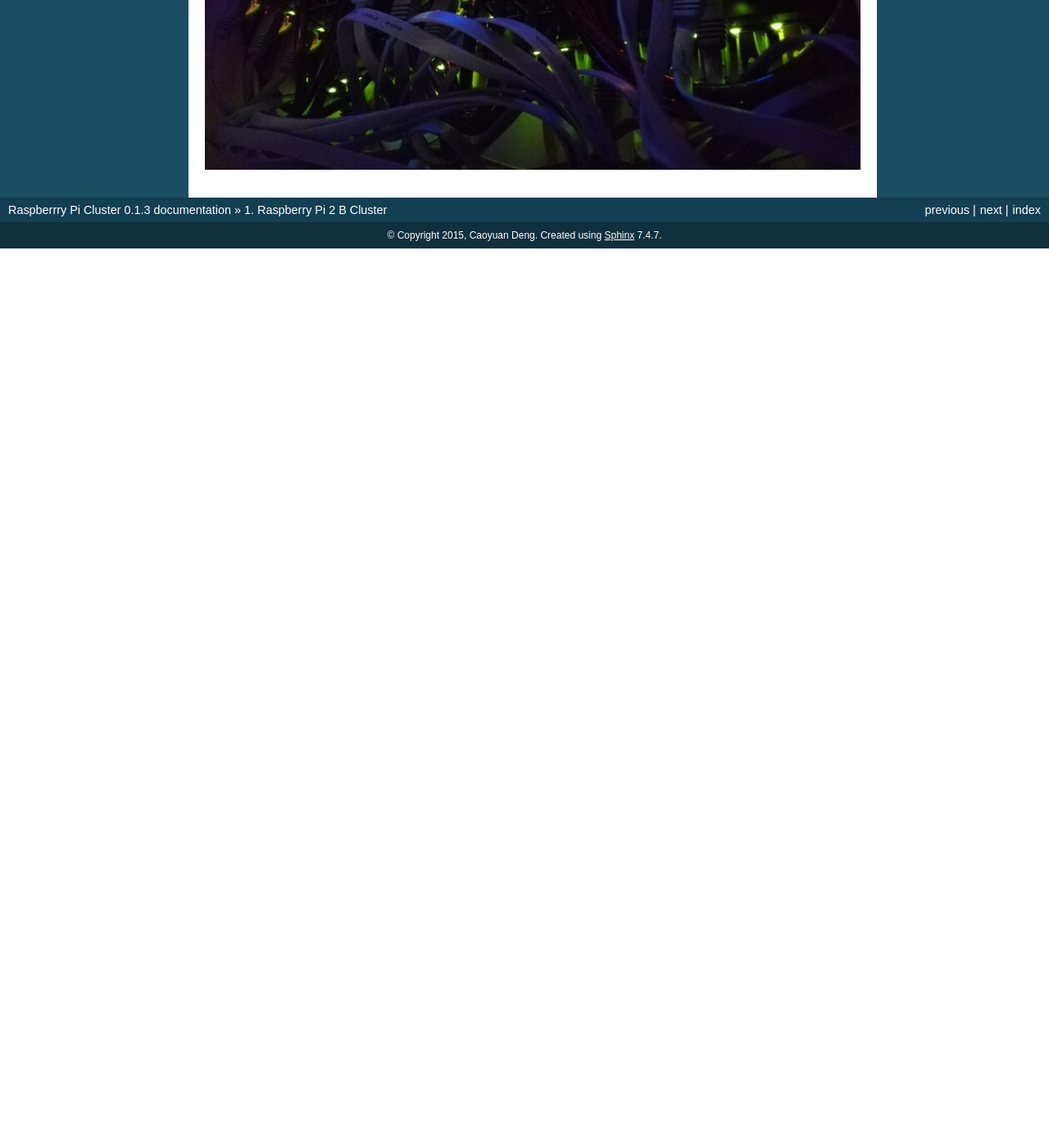
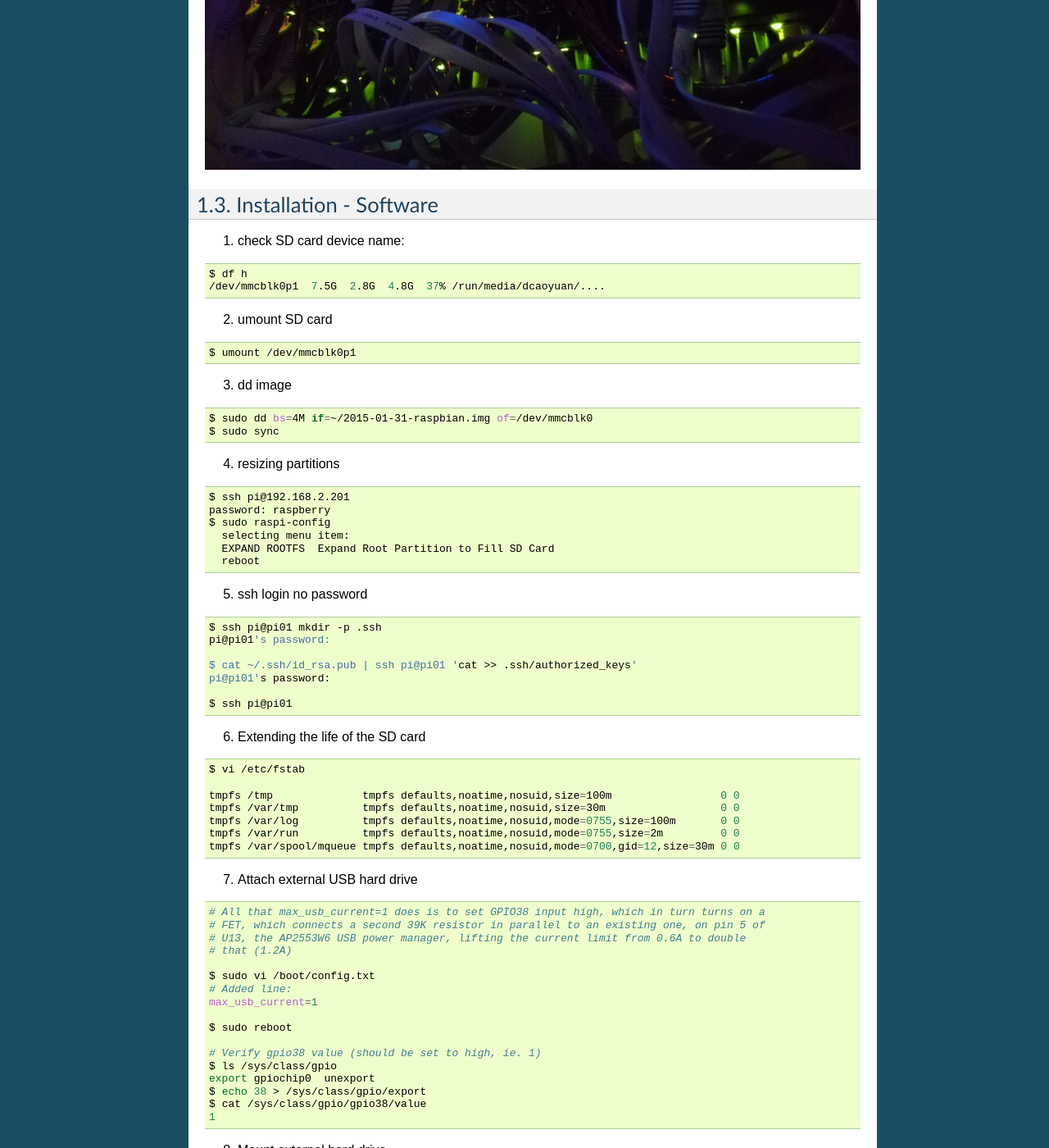
Before and after one commit to dcaoyuan/papers, a Sphinx documentation site: the page built from docs/source/rpi_cluster/component.rst, in a window 1280 px wide and 1400 px high, scrolled down 6084 px. Shown: the whole window at 82% size. Built offline with Sphinx 7.4.7, drawn with Linux system fonts in a browser that asks for light colours; formulas are drawn with MathJax 3; before the commit the page ends 6387 px from its top, so only the background shows below that; some of the changed text lies outside the part shown.

Commit message:
Added installation-software

```diff
--- a/docs/source/rpi_cluster/benchmark.rst
+++ b/docs/source/rpi_cluster/benchmark.rst
@@ -2,6 +2,8 @@ Analysis of Scale-out Ability of Akka Sharding cluster
 ============================================================
 
 跟很多分片集群解决方案不同，akka 分片集群（sharding cluster）中每一个节点都在直接访问本地数据的同时，也都可以作为 proxy 访问集群中其它节点的数据。在我看来，这是 akka 分片集群水平扩展（scale-out）能力可能接近线性的关键。
+
+Comparing to some sharding solutions, Akka let you access whole sharding cluster data via any node.
 
 Benchmark
 -------
--- a/docs/source/rpi_cluster/component.rst
+++ b/docs/source/rpi_cluster/component.rst
@@ -59,8 +59,8 @@ We'll leave 2 ports for external working network. 12 + 1x2 + 2 = 16
 
 **A**: On the top-left side of the case, there is still space for about 4+ USB hard drivers, but you should choose the one that is about 110mm length, and put it vertically, Another choose is use 1.8" hard driver, just like me.
 
-Intallation
-----------------
+Installation - Hardware
+-----------------------
 
 Parts:
 
@@ -96,3 +96,126 @@ Lighting:
 
 .. image:: images/install_07.jpg
    :alt: installations
+
+Installation - Software
+------------------------
+
+1. check SD card device name:
+
+.. code-block:: shell
+
+  $ df ­h
+  /dev/mmcblk0p1  7.5G  2.8G  4.8G  37% /run/media/dcaoyuan/....
+
+2. umount SD card
+
+.. code-block:: shell
+
+  $ umount /dev/mmcblk0p1
+
+3. dd image
+
+.. code-block:: shell
+
+  $ sudo dd bs=4M if=~/2015-01-31-raspbian.img of=/dev/mmcblk0
+  $ sudo sync
+
+4. resizing partitions
+
+.. code-block:: shell
+
+  $ ssh pi@192.168.2.201
+  password: raspberry
+  $ sudo raspi-config
+    selecting menu item:
+    EXPAND­ ROOTFS ­ Expand Root Partition to Fill SD Card
+    reboot
+
+5. ssh login no password
+
+.. code-block:: shell
+
+  $ ssh pi@pi01 mkdir -p .ssh
+  pi@pi01's password:
+
+  $ cat ~/.ssh/id_rsa.pub | ssh pi@pi01 'cat >> .ssh/authorized_keys'
+  pi@pi01's password:
+
+  $ ssh pi@pi01
+
+6. Extending the life of the SD card
+
+.. code-block:: shell
+
+  $ vi /etc/fstab
+
+  tmpfs /tmp              tmpfs defaults,noatime,nosuid,size=100m                 0 0
+  tmpfs /var/tmp          tmpfs defaults,noatime,nosuid,size=30m                  0 0
+  tmpfs /var/log          tmpfs defaults,noatime,nosuid,mode=0755,size=100m       0 0
+  tmpfs /var/run          tmpfs defaults,noatime,nosuid,mode=0755,size=2m         0 0
+  tmpfs /var/spool/mqueue tmpfs defaults,noatime,nosuid,mode=0700,gid=12,size=30m 0 0
+
+7. Attach external USB hard drive
+
+.. code-block:: shell
+
+  # All that max_usb_current=1 does is to set GPIO38 input high, which in turn turns on a
+  # FET, which connects a second 39K resistor in parallel to an existing one, on pin 5 of
+  # U13, the AP2553W6 USB power manager, lifting the current limit from 0.6A to double
+  # that (1.2A)
+
+  $ sudo vi /boot/config.txt
+  # Added line:
+  max_usb_current=1
+
+  $ sudo reboot
+
+  # Verify gpio38 value (should be set to high, ie. 1)
+  $ ls /sys/class/gpio
+  export gpiochip0  unexport
+  $ echo 38 > /sys/class/gpio/export
+  $ cat /sys/class/gpio/gpio38/value
+  1
+
+8. Mount external hard drive
+
+.. code-block:: shell
+
+  $ sudo blkid
+  /dev/mmcblk0p1: SEC_TYPE="msdos" LABEL="boot" UUID="CB99-4C7E" TYPE="vfat"
+  /dev/mmcblk0p2: UUID="1263ae8d-aaf3-41b6-9ac0-03e7fecb5d6a" TYPE="ext4"
+  /dev/sda5: LABEL="NEWSMY" UUID="9A60889860887CAF" TYPE="ntfs"
+
+  $ sudo mkfs.vfat -n 'usbdisk' -I /dev/sda5
+  $ sudo blkid
+  /dev/mmcblk0p1: SEC_TYPE="msdos" LABEL="boot" UUID="CB99-4C7E" TYPE="vfat"
+  /dev/mmcblk0p2: UUID="1263ae8d-aaf3-41b6-9ac0-03e7fecb5d6a" TYPE="ext4"
+  /dev/sda5: LABEL="usbdisk" UUID="61A7-F4D8" TYPE="vfat"
+
+  $ sudo mkdir /media/usbhdd
+  $ sudo mount -t vfat -o uid=pi,gid=pi /dev/sdb5 /media/usbhdd
+
+  $ sudo vi /etc/fstab # add
+  UUID="61A7-F4D8" /media/usbhdd   vfat    defaults,uid=pi,gid=pi                 0 0
+
+  $ sudo reboot
+  $ df -h
+
+9. Change hostname
+
+.. code-block:: shell
+
+  $ sudo hostname pi01
+
+  $ sudo vi /etc/hostname # change to
+  pi01
+
+  $ sudo vi /etc/hosts # add line
+  127.0.0.1 pi01
+
+  $ sudo /etc/init.d/hostname.sh start
+
+  $ exit
+  $ ssh pi@pi01
+  $ echo $HOSTNAME
+  pi01
```
Also changed, not shown: other parts of docs/source/rpi_cluster/component.rst (+1 -1 lines).
